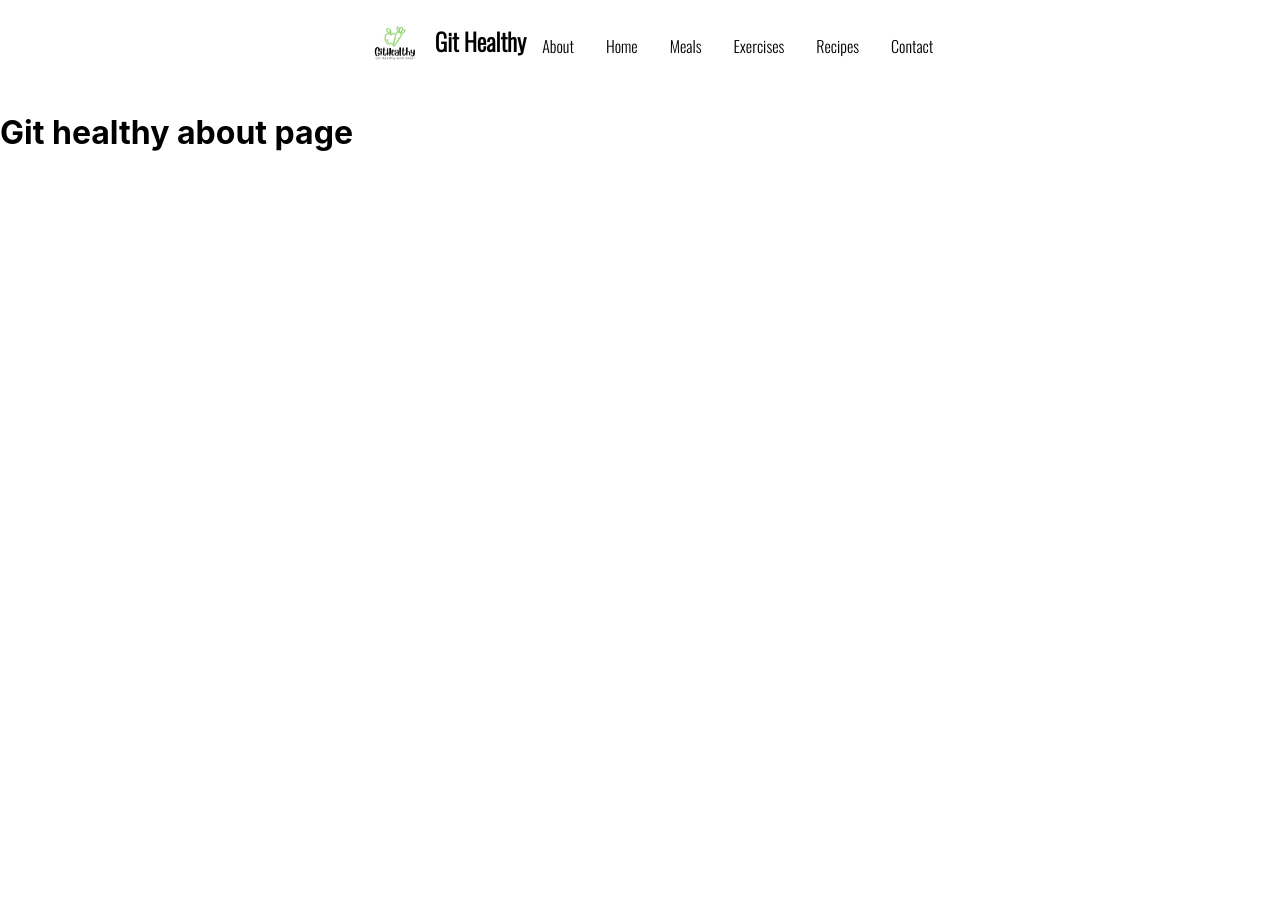
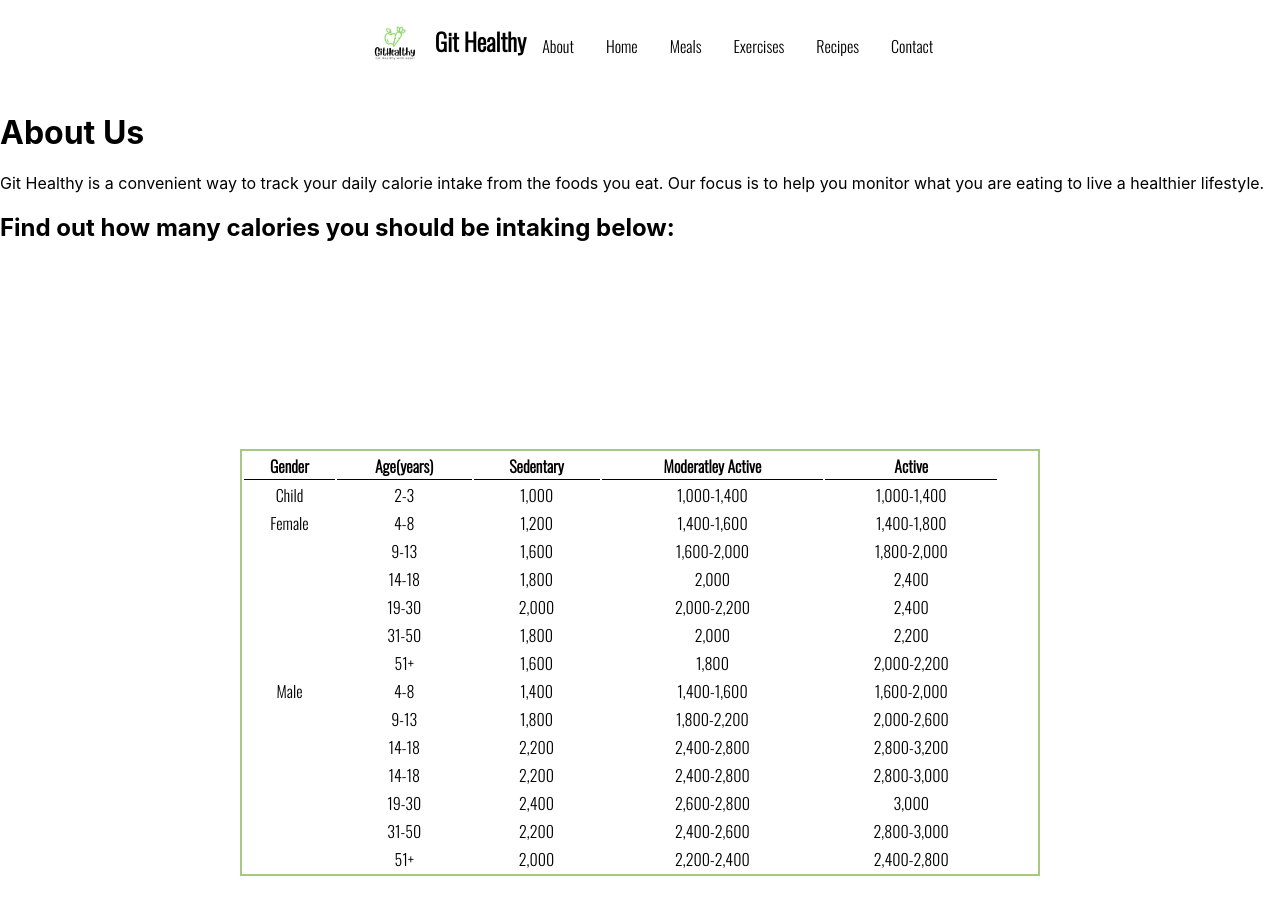
Before and after one commit to KishaMims/Git-Healthy-App-, a React (Create React App) app in the folder client/: page /about in a window 1280 px wide. Shown: the top 914 px of the page. Before the commit the page ends 800 px from the top, so only its background shows below. Built offline with nearby package versions, Linux system fonts and the light colour scheme.

Commit message:
added in calories table in about

```diff
--- a/client/src/index.css
+++ b/client/src/index.css
@@ -11,3 +11,25 @@ code {
   font-family: source-code-pro, Menlo, Monaco, Consolas, 'Courier New',
     monospace;
 }
+.calorieTable {
+  width: 100%;
+  height: 100vh;
+  display: flex;
+  justify-content: center;
+  align-items: center;
+  font-family: 'Oswald', sans-serif;
+}
+
+table {
+  border: 2px solid #a5c882;
+  width: 800px;
+  height: 200px;
+}
+
+th {
+  border-bottom: 1px solid black;
+}
+
+td {
+  text-align: center;
+}
--- a/client/src/pages/about.js
+++ b/client/src/pages/about.js
@@ -4,7 +4,140 @@ import React from "react";
 function About() {
   return (
     <div className="HomeTitle">
-        <h1 className="HomeTitle">Git healthy about page</h1>
+        <h1 className="HomeTitle">About Us</h1>
+        <p>
+        Git Healthy is a convenient way to track your daily calorie intake from the foods you eat.
+        Our focus is to help you monitor what you are eating to live a healthier lifestyle.
+        </p>
+        <h2>Find out how many calories you should be intaking below:</h2>
+        <div className="calorieTable">
+        <table>
+        <tr>
+          <th>Gender</th>
+          <th>Age(years)</th>
+          <th>Sedentary</th>
+          <th>Moderatley Active</th>
+          <th>Active</th>
+        </tr>
+        <tr>
+          <td>Child</td>
+          <td>2-3</td>
+          <td>1,000</td>
+          <td>1,000-1,400</td>
+          <td>1,000-1,400</td>
+        </tr>
+        <tr>
+          <td>Female</td>
+          <td>4-8</td>
+          <td>1,200</td>
+          <td>1,400-1,600</td>
+          <td>1,400-1,800</td>
+        </tr>
+        <tr>
+          <td></td>
+          <td>9-13</td>
+          <td>1,600</td>
+          <td>1,600-2,000</td>
+          <td>1,800-2,000</td>
+          <td></td>
+          <td></td>
+          <td></td>
+          <td></td>
+          <td></td>
+          <td></td>
+        </tr>
+        <tr>
+        <td></td>
+          <td>14-18</td>
+          <td>1,800</td>
+          <td>2,000</td>
+          <td>2,400</td>
+          <td></td>
+          <td></td>
+          </tr>
+          <tr>
+          <td></td>
+          <td>19-30</td>
+          <td>2,000</td>
+          <td>2,000-2,200</td>
+          <td>2,400</td>
+          <td></td>
+          </tr>
+          <tr>
+        <td></td>
+          <td>31-50</td>
+          <td>1,800</td>
+          <td>2,000</td>
+          <td>2,200</td>
+          <td></td>
+          <td></td>
+          </tr>
+          <tr>
+          <td></td>
+          <td>51+</td>
+          <td>1,600</td>
+          <td>1,800</td>
+          <td>2,000-2,200</td>
+          <td></td>
+          </tr>
+          <tr>
+          <td>Male</td>
+          <td>4-8</td>
+          <td>1,400</td>
+          <td>1,400-1,600</td>
+          <td>1,600-2,000</td>
+          <td></td>
+          </tr>
+          <tr>
+          <td></td>
+          <td>9-13</td>
+          <td>1,800</td>
+          <td>1,800-2,200</td>
+          <td>2,000-2,600</td>
+          <td></td>
+          </tr>
+          <tr>
+          <td></td>
+          <td>14-18</td>
+          <td>2,200</td>
+          <td>2,400-2,800</td>
+          <td>2,800-3,200</td>
+          <td></td>
+          </tr>
+          <tr>
+          <td></td>
+          <td>14-18</td>
+          <td>2,200</td>
+          <td>2,400-2,800</td>
+          <td>2,800-3,000</td>
+          <td></td>
+          </tr>
+          <tr>
+          <td></td>
+          <td>19-30</td>
+          <td>2,400</td>
+          <td>2,600-2,800</td>
+          <td>3,000</td>
+          <td></td>
+          </tr>
+          <tr>
+          <td></td>
+          <td>31-50</td>
+          <td>2,200</td>
+          <td>2,400-2,600</td>
+          <td>2,800-3,000</td>
+          <td></td>
+          </tr>
+          <tr>
+          <td></td>
+          <td>51+</td>
+          <td>2,000</td>
+          <td>2,200-2,400</td>
+          <td>2,400-2,800</td>
+          <td></td>
+          </tr>
+      </table>
+      </div>
     </div>
   )
 }
--- a/client/src/pages/recipelist.js
+++ b/client/src/pages/recipelist.js
@@ -1,24 +1,25 @@
 import React from 'react'
  function RecipeList(props) {
 
-  const {recipelist} = props;
-//   const nutrients = recipelist.nutrients;
+  const { recipes } = props;
+
 
   return (
     <div>
-        {!recipelist ? (<h3 className="Hungry">
-          {" "}
-          Hungry? Find some healthy meals to make.{" "}
-        </h3>) : (
+        {!recipes ? (<h2 className='checking'>
+     {" "}Ready to eat? Search for a recipie.{" "}</h2>) : (
             <p>
+             <section className="meals">
+             <h1>Recipes</h1>
 
-
+              {JSON.stringify(recipes)}
+            </section>
             <section className="meals">
-              {/* {recipelist.map(meal => {
-                return <Meal key={meal.id} meal={meal} />
-              })} */}
-              {JSON.stringify(recipelist)}
-            </section>
+        {/* {recipes.map(recipe => {
+          return <Meal key={recipe.id} {recipe.} />
+        })} */}
+         <span>Food:{recipes.week}</span>
+      </section>
             </p>
         )}
           </div>
--- a/client/src/pages/weeklymeals.js
+++ b/client/src/pages/weeklymeals.js
@@ -8,15 +8,24 @@ const [selectedDayRange, setSelectedDayRange] = useState({from: null, to: null }
 
 
 
-// const handleSubmit = (e) => {
-//   e.preventDefault()
-//   const daterange = {selectedDayRange};
-//   fetch(http://localhost:3000/api/userview/weekly'),{
-//   method: 'GET',
 
-//   }
-// }
-// console.log(setSelectedDayRange);
+
+
+const getWeek = (selectedDayRange) => {
+  fetch(`http://localhost:3000/api/userview/weekly/${selectedDayRange}`, {
+    method: 'GET'
+  }).then((response) => {
+        if (response.ok) {
+        }
+      },
+        (error) => {
+          alert(error);
+        }
+      )
+    };
+
+
+console.log(setSelectedDayRange);
 return (
   <div>
    <Calendar
@@ -24,7 +33,7 @@ return (
           onChange={setSelectedDayRange}
           shouldHighlightWeekends
         />
-        <button>View Week</button>
+        <button className="weekview" onClick={() => getWeek(selectedDayRange)}>View Week</button>
       );
       </div>
 )
```
Also changed, not shown: 2 other files (tests, documents, lock files or other folders).
